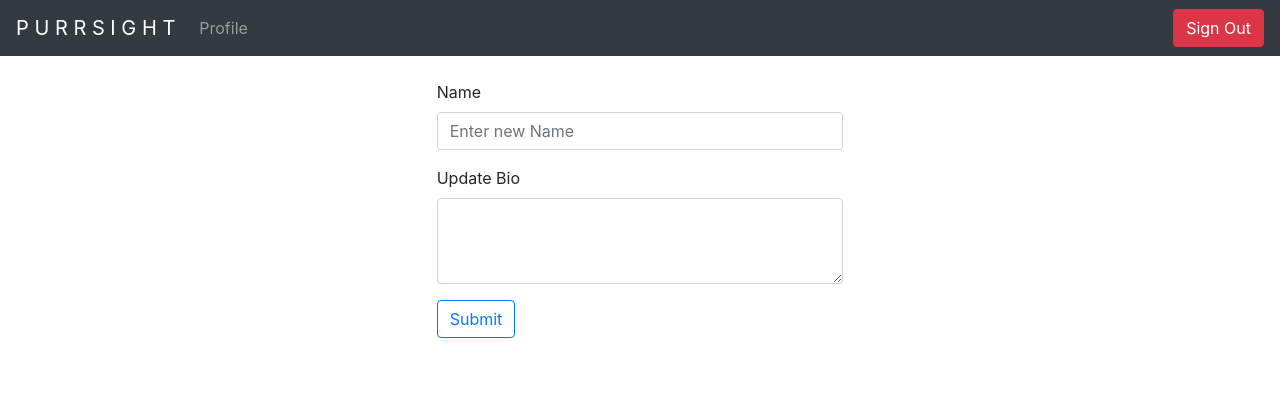
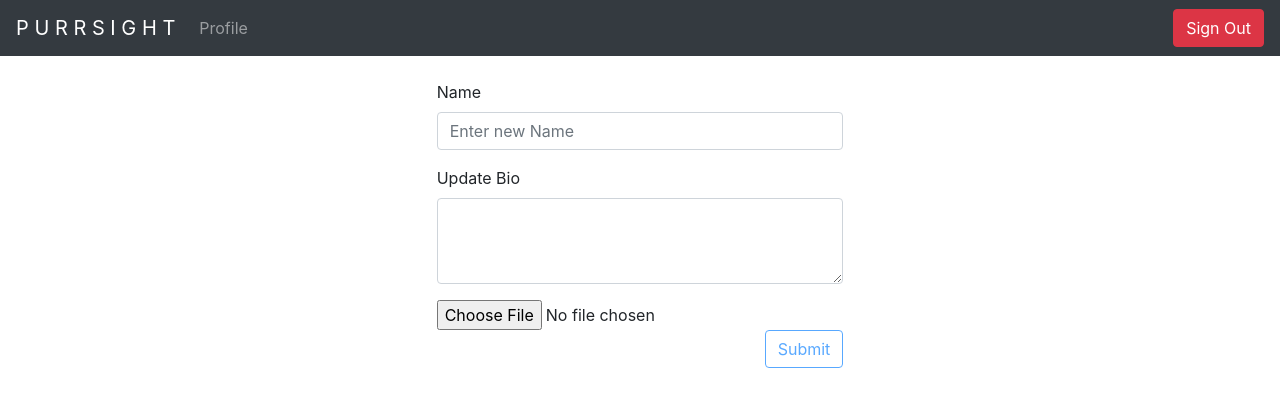
Before and after one commit to jonzivku/Purrsight, a React (Create React App) app in the folder Reactjs/my-app/: page /UpdateProfile in a window 1280 px wide. Shown: the top 406 px of the page. Built offline with nearby package versions, Linux system fonts and the light colour scheme.

Commit message:
refractor Profile + UpdateProfile file upload

```diff
--- a/Reactjs/my-app/src/Profile.js
+++ b/Reactjs/my-app/src/Profile.js
@@ -12,30 +12,7 @@ import {IsUser} from './IsUser.js';
 import NavBar from './NavBar';
 
 class Profile extends React.Component{
-  constructor(props) {
-    super(props);
-    this.state = {
-      testPost: {
-      name:"Shane",
-      profilePicture: catTwo,
-      picture: catThree,
-      description:"Hey look a dang gcat"
-      }
-    };
-  }
-
-  componentDidMount() {
-    axios.get('https://jsonplaceholder.typicode.com/posts/1')
-      .then(response => {
-        console.log(response)
-        this.setState({posts: response.data})
-      })
-      .catch(error => {
-        console.log(error)
-      })
-  }
   render() {
-    const { posts } = this.state
     return (
       <>
         <NavBar>
--- a/Reactjs/my-app/src/UpdateProfile.js
+++ b/Reactjs/my-app/src/UpdateProfile.js
@@ -8,29 +8,50 @@ class UpdateProfile extends Component{
   constructor(props) {
     super(props);
     this.state = {
+      token: localStorage.getItem('token'),
+      picture: '',
       name: '',
-      bio: ''
-    };
+      bio: '',
+      noPhoto: true
+    }
   }
 
-  id = localStorage.getItem( 'id' );
+  fileSelectedHandler = e => {
+    this.setState({
+      [e.target.name]: e.target.files[0],
+      noPhoto: false
+    })
+    console.log(e.target.name)
+  }
 
   changeHandler = e => {
-    this.setState({[e.target.name]: e.target.value})
+    this.setState({ [e.target.name]: e.target.value })
+    console.log(e.target.value);
   }
 
-  submitHandler = e => {
-    e.preventDefault()
-    console.log(this.state)
-    axios.post('http://localhost:8000/profile/{$id}',
-        this.state
-      )
-      .then(response => {
-        console.log(response)
-      })
-      .catch(error => {
-        console.log(error)
-      })
+  submitHandler = () => {
+    // need to check for null before we continue
+    const fd = new FormData();
+
+    // TODO: testjunk, fix
+    fd.append('profilepicture',
+      this.state.picture)
+    fd.append('name',
+      this.state.name)
+    fd.append('bio',
+      this.state.bio)
+
+    const config = { headers: {
+      'content-type': 'multipart/form-data',
+      Authorization: this.state.token
+    }}
+
+
+
+    axios.post('http://localhost:8000/profile/', fd, config)
+      .then(res => {
+        console.log(res);
+    })
   }
 
 
@@ -52,7 +73,8 @@ class UpdateProfile extends Component{
                 <Form.Label>Update Bio</Form.Label>
                 <Form.Control type="text" name="bio" value={bio} onChange={this.changeHandler} as="textarea" rows="3" />
               </Form.Group>
-              <Button type="submit" variant="outline-primary">
+               <Form.File.Input onChange={this.fileSelectedHandler} name="picture" />
+              <Button type="submit" variant="outline-primary" disabled={this.state.noPhoto} style={{float: "right"}}>
                 Submit
               </Button>
             </Form>
@@ -63,4 +85,5 @@ class UpdateProfile extends Component{
   }
 }
 
+
 export default UpdateProfile
```
